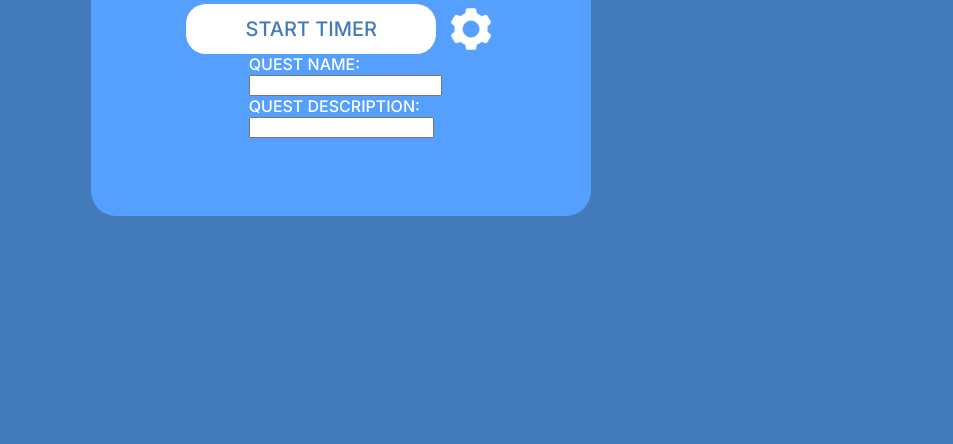
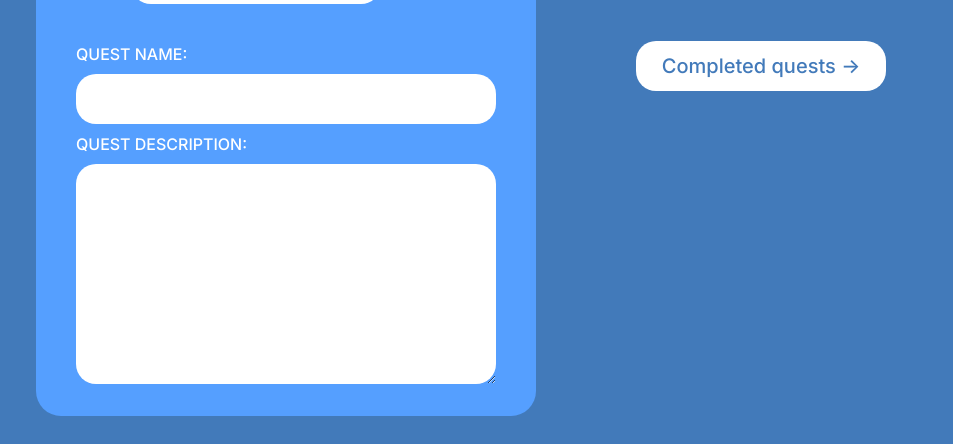
Before and after one commit to JoshL589/questing-app-mvp, a plain HTML site: page index.html in a window 1280 px wide. Shown: the part 425-869 px from the top of the page, without its empty margins (179-1132 px from the left). Before the commit the page ends 800 px from the top, so only its background shows below. Drawn offline with nearby package versions, Linux system fonts and the light colour scheme.

Commit message:
finished the html and css from scratch

```diff
--- a/index.html
+++ b/index.html
@@ -20,20 +20,19 @@
                     <h2>POMODORO QUESTING APP</h2>
                     <p id="timer">30:00</p>
                     <div class="two-col-container">
-                        <button class="start-button">START TIMER</button>
+                        <button>START TIMER</button>
                         <img src="images/settings.png" alt="settings button">
                     </div>
                     <form id="form">
                         <label for="qname">QUEST NAME:</label><br>
                         <input type="text" id="qname" name="qname"><br>
                         <label for="qname">QUEST DESCRIPTION:</label><br>
-                        <input type="text" id="qdescription" name="qdescription"><br>
+                        <textarea id="qdescription" name="qdescription"></textarea><br>
                     </form>
                 </div>
-
             </div>
             <div class="column-right">
-                <button class="completed-quests-button">Completed quests -></button>
+                <button>Completed quests -></button>
             </div>
         </div>
         <script src="script.js"></script>
--- a/styles.css
+++ b/styles.css
@@ -24,7 +24,7 @@ h1 {
     justify-content: center;
     background-color: #559FFF;
     width: 500px;
-    height: 500px;
+    height: 700px;
     border-radius: 25px;
 }
 
@@ -44,20 +44,44 @@ img{
     gap: 10px;
     justify-content: center;
     align-items: center;
+    margin-bottom: 40px;
 }
 
-.start-button{
+button{
     background-color: white;
     border-radius: 20px;
     font-family: "Inter", serif;
     font-weight: 500;
     font-size: 20px;
     border: none;
+    cursor: pointer;
     color: #427ABA;
     height: 50px;
     width: 250px;
 }
 
+
+label {
+    margin-bottom: 10px;
+}
+
 #qname {
-    width: 100%;
+    width: 400px;
+    height: 30px;
+    border: none;
+    border-radius: 20px;
+    padding: 10px;
+    margin-bottom: 10px;
+    margin-top: 10px;
+    font-family: "Inter", serif;
 }
+
+#qdescription {
+    margin-top: 10px;
+    width: 400px;
+    height: 200px;
+    border: none;
+    border-radius: 20px;
+    padding: 10px;
+    font-family: "Inter", serif;
+}
```
